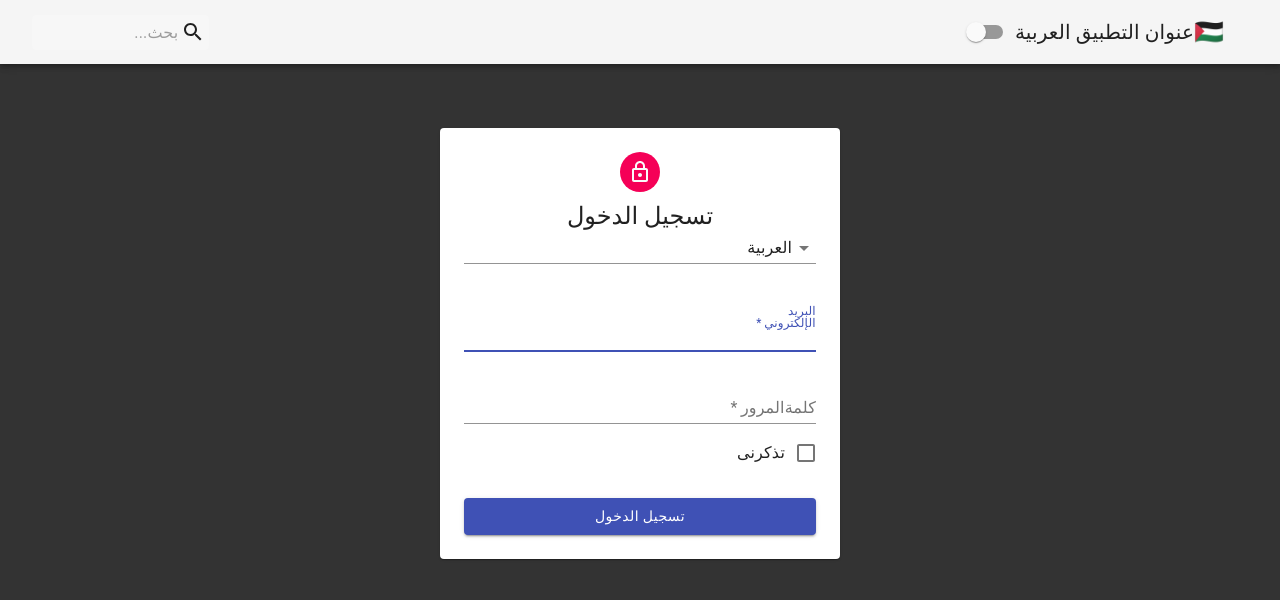
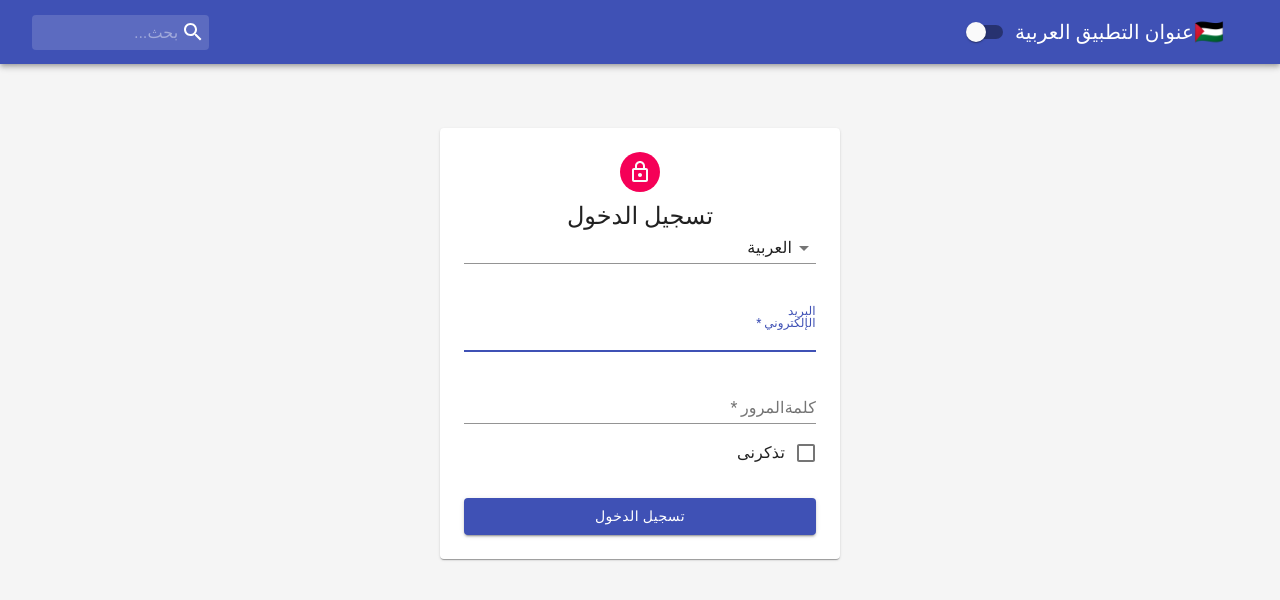
Before and after one commit to mAbadsa/register-page-react-context, a React (Create React App) app: page / in a window 1280 px wide. Shown: the top 600 px of the page. Built offline with nearby package versions, Linux system fonts and the light colour scheme.

Commit message:
Refactoring The PageContent Component(to Hooks)

```diff
--- a/src/PageContent.js
+++ b/src/PageContent.js
@@ -1,17 +1,14 @@
-import React, { Component } from "react";
+import React, { useContext } from "react";
 import { ThemeContext } from "./contexts/ThemeContext";
 
-class PageContent extends Component {
-  static contextType = ThemeContext;
-  render() {
-    const { isDarkMode } = this.context;
+function PageContent(props) {
+    const { isDarkMode } = useContext(ThemeContext);
     const styles = {
-      backgroundColor: isDarkMode ? "#333" : "#f5f5f5",
+      backgroundColor: isDarkMode ? "#222" : "#f5f5f5",
       width: "100%",
       height: "100vw",
     };
-    return <div style={styles}>{this.props.children}</div>;
-  }
+    return <div style={styles}>{props.children}</div>;
 }
 
 export default PageContent;
--- a/src/contexts/LanguageContext.js
+++ b/src/contexts/LanguageContext.js
@@ -7,7 +7,7 @@ export function LanguageProvider(props) {
   const changeLanguage = (evt) => setLanguage(evt.target.value);
   return (
     <LanguageContext.Provider
-      value={{language, changeLanguage: changeLanguage }}
+      value={{ language, changeLanguage: changeLanguage }}
     >
       {props.children}
     </LanguageContext.Provider>
--- a/src/contexts/ThemeContext.js
+++ b/src/contexts/ThemeContext.js
@@ -4,7 +4,7 @@ import useToggleState from '../hooks/useToggleState';
 export const ThemeContext = createContext();
 
 export function ThemeProvider(props) {
-  const [isDarkMode, toggleTheme] = useToggleState(true);
+  const [isDarkMode, toggleTheme] = useToggleState(false);
 
     return (
       <ThemeContext.Provider value={{ isDarkMode, toggleTheme }}>
```
